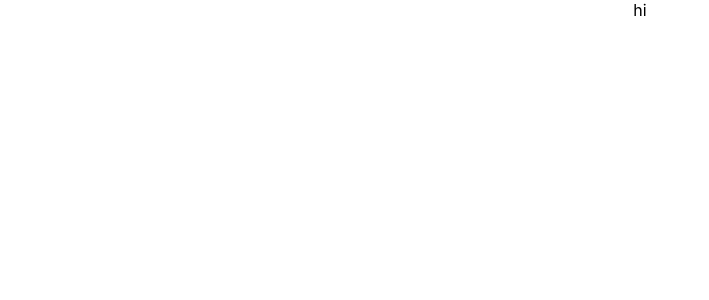
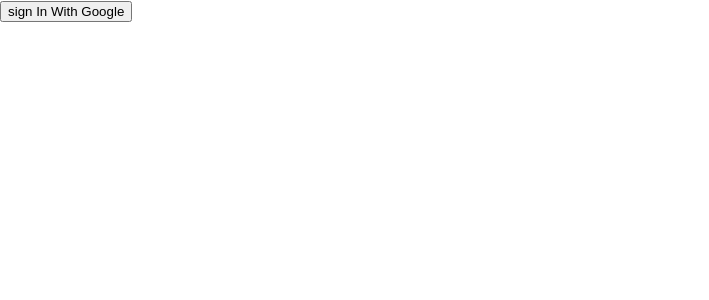
Before and after one commit to ahmadrazach/Javascript-Challanges, a React (Create React App) app in the folder chat-room/: page / in a window 1280 px wide. Shown: the top 300 px of the page, without its empty margins (0-709 px from the left). Built offline with nearby package versions, Linux system fonts and the light colour scheme.

Commit message:
adding the SignInwithGoogle button

```diff
--- a/chat-room/src/App.js
+++ b/chat-room/src/App.js
@@ -2,7 +2,8 @@
 //Initializing Firebase in your app and create a Firebase App object:
 import { initializeApp } from 'firebase/app';
 import { GoogleAuthProvider ,getAuth,signInWithPopup} from "firebase/auth";
-import { getFirestore, collection, getDocs } from 'firebase/firestore/lite';
+//import { getFirestore, collection, getDocs } from 'firebase/firestore/lite';
+import Button from "./components/Button"
 // TODO: Add SDKs for Firebase products that you want to use
 // https://firebase.google.com/docs/web/setup#available-libraries
 
@@ -22,7 +23,7 @@
 
 
 //Implementing onClick event
-const signInwithGoogle=async()=>{
+const signInWithGoogle=async()=>{
   //retrieve Google provider object
   const provider= new GoogleAuthProvider();
   //set Language to the default browser prefrence
@@ -35,14 +36,12 @@
   }catch(error){
     console.log(error.message);
   }
-}
+};
 
 
 function App() {
   return (
-    <div className="App">
-      hi
-    </div>
+    <Button onClick={signInWithGoogle}>sign In With Google</Button>
   );
 }
 
```
